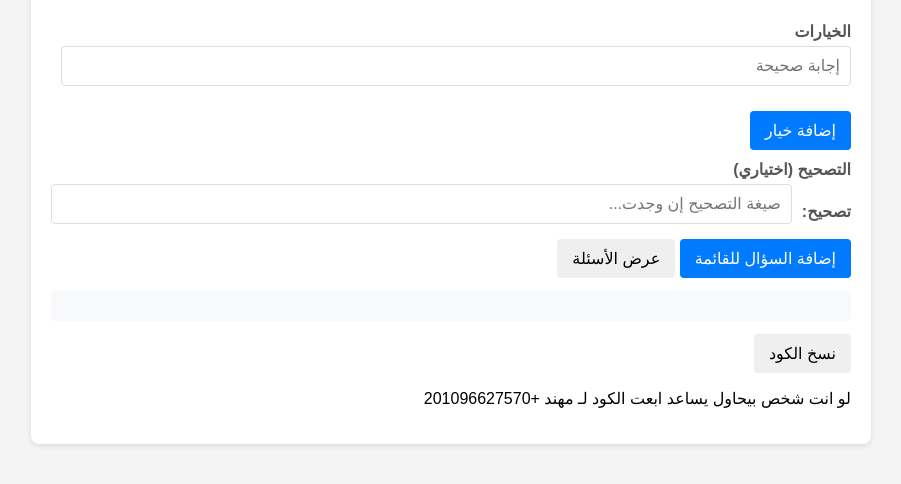
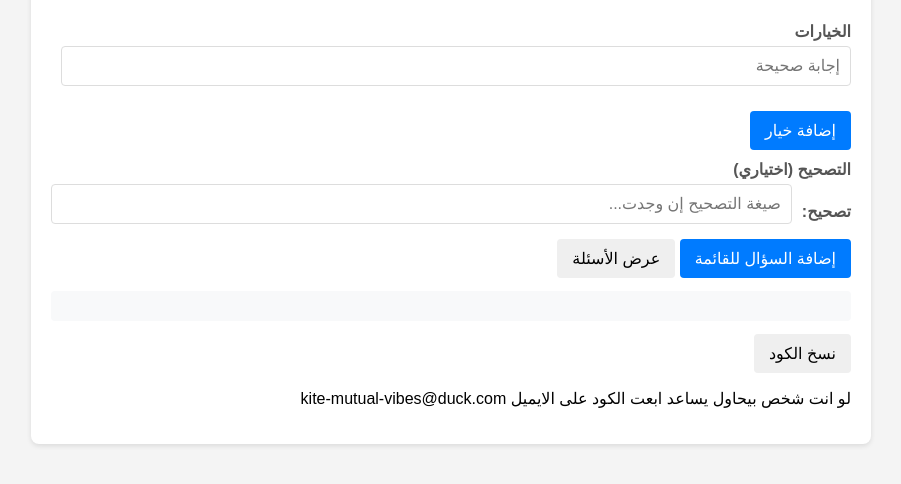
Before and after one commit to muhannad-elbolaky/quiz-app, a website built with Vite: page generator.html in a window 1280 px wide. Shown: the part 186-670 px from the top of the page, without its empty margins (189-1090 px from the left). Built offline with nearby package versions, Linux system fonts and the light colour scheme.

Commit message:
add generator to vite

```diff
--- a/generator.html
+++ b/generator.html
@@ -45,7 +45,7 @@
         </section>
 
         <button type="button" id="generateJson" class="btn">نسخ الكود</button>
-        <p>لو انت شخص بيحاول يساعد ابعت الكود لـ مهند +201096627570</p>
+        <p>لو انت شخص بيحاول يساعد ابعت الكود على الايميل kite-mutual-vibes@duck.com</p>
     </div>
 </main>
 
```
